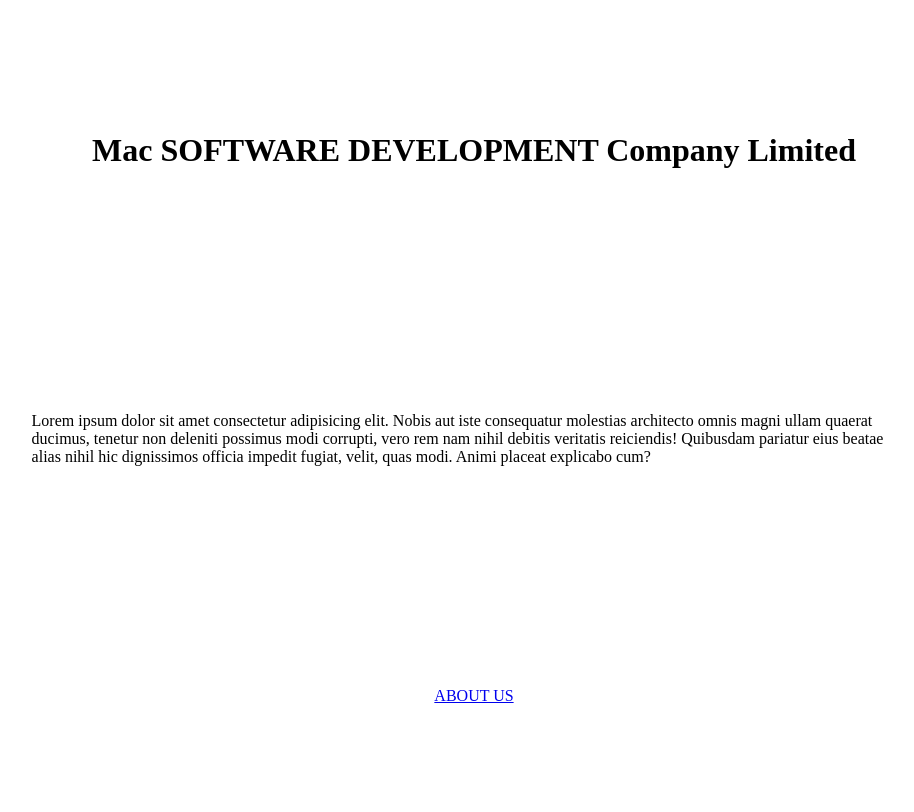
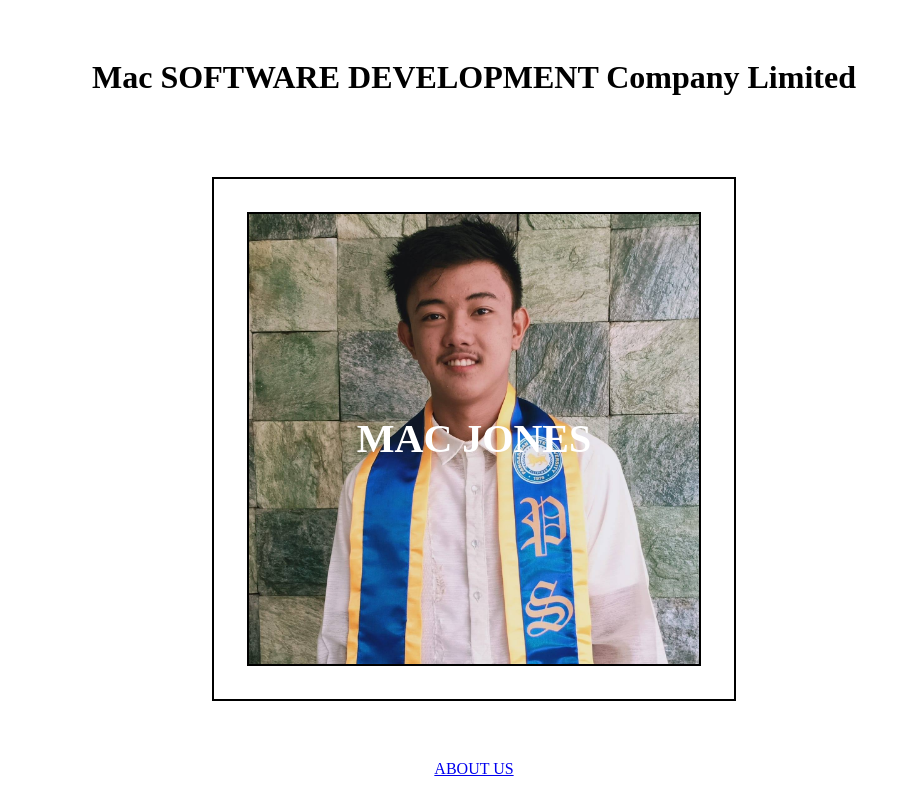
Before and after one commit to Mac-Jones-2/learning-git, a plain HTML site: page index.html in a window 1280 px wide. Shown: the whole page, without its empty margins (166-1080 px from the left). Drawn offline with Linux system fonts and the light colour scheme.

Commit message:
changing body

```diff
--- a/index.html
+++ b/index.html
@@ -13,14 +13,7 @@
 				<h1 class="company-name">Mac SOFTWARE DEVELOPMENT Company Limited</h1>
 			</div>
 			<div class="content">
-				<p class="company-description">
-					Lorem ipsum dolor sit amet consectetur adipisicing elit. Nobis aut
-					iste consequatur molestias architecto omnis magni ullam quaerat
-					ducimus, tenetur non deleniti possimus modi corrupti, vero rem nam
-					nihil debitis veritatis reiciendis! Quibusdam pariatur eius beatae
-					alias nihil hic dignissimos officia impedit fugiat, velit, quas modi.
-					Animi placeat explicabo cum?
-				</p>
+				<div class="company-developers"><h1 class="text">Mac Jones</h1></div>
 			</div>
 			<div class="footer">
 				<a href="#" class="about-us">ABOUT US</a>
--- a/styles.css
+++ b/styles.css
@@ -7,3 +7,32 @@
 	justify-content: space-around;
 	align-items: center;
 }
+
+.content {
+	display: flex;
+	justify-content: center;
+	align-items: center;
+	padding: 10px;
+	height: 500px;
+	width: 500px;
+	background-color: rgba(255, 255, 255, 0.422);
+	border: 2px solid black;
+}
+
+.company-developers {
+	height: 90%;
+	width: 90%;
+	display: flex;
+	justify-content: center;
+	align-items: center;
+	border: 2px solid black;
+	background-image: url("./img/3graduation.jpg");
+	background-size: cover; /* object-fit: cover; */
+	/* background-repeat: no-repeat; */
+}
+
+.company-developers .text {
+	text-transform: uppercase;
+	font-size: 40px;
+	color: white;
+}
```
Also changed, not shown: img/1simangot.jpg (added), img/2jersey.jpg (added), img/3graduation.jpg (added).
